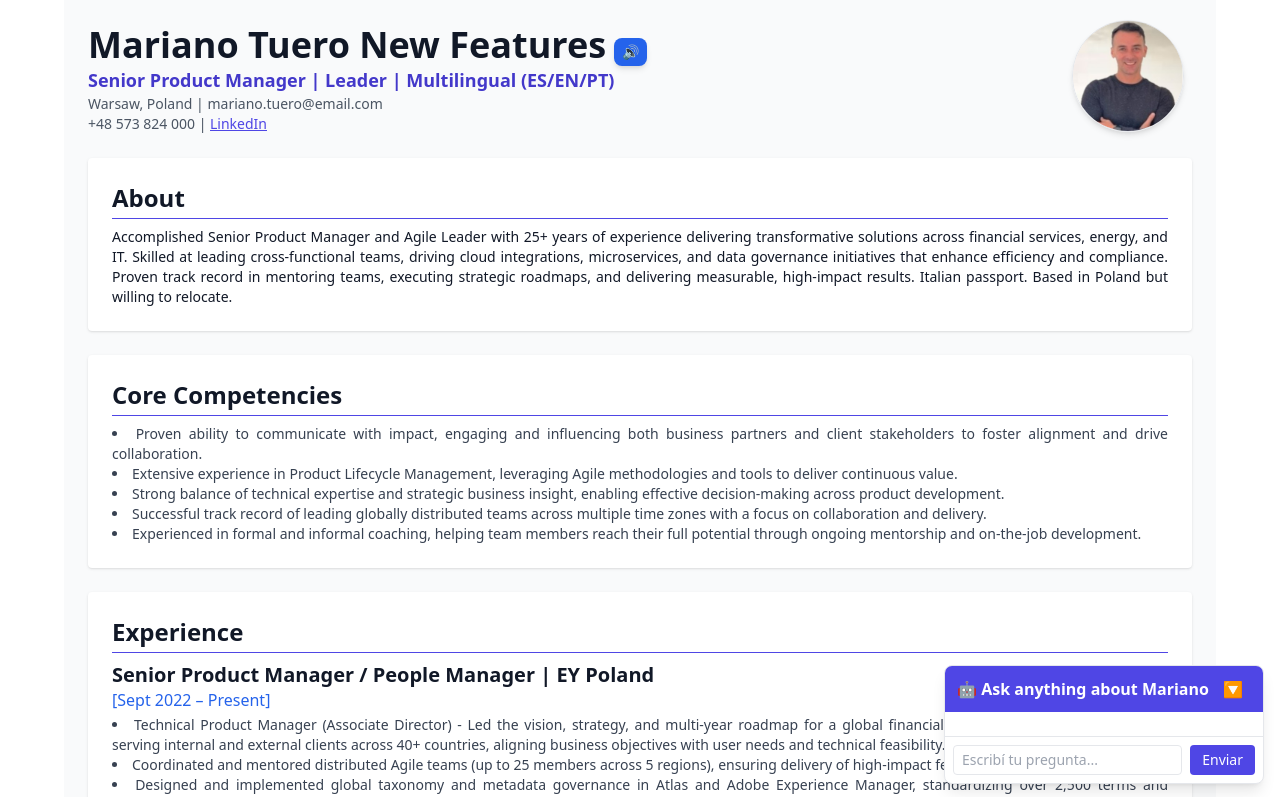
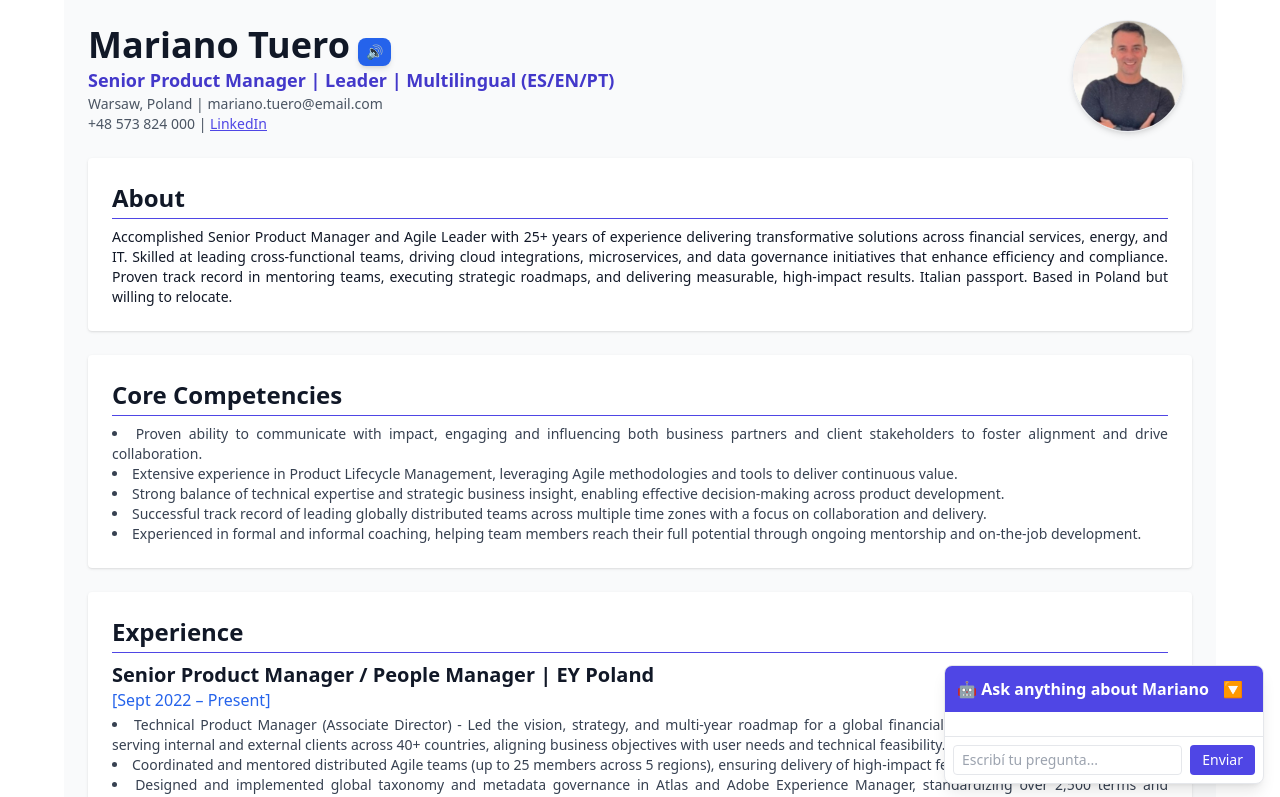
Before and after one commit to marianotue01/cv-mariano, a React (Create React App) app: page / in a window 1280 px wide. Shown: the top 797 px of the page. Built offline with nearby package versions, Linux system fonts and the light colour scheme.

Commit message:
agregando nuevas features

```diff
--- a/src/frontend/App.js
+++ b/src/frontend/App.js
@@ -39,7 +39,7 @@ export default function App() {
       {/* Header */}
       <header className="mb-6">
         <h1 className="text-4xl font-bold flex items-center gap-2">
-          Mariano Tuero New Features
+          Mariano Tuero
           <AudioPresentation small />
         </h1>
         <p className="text-lg font-semibold text-indigo-700">
```
